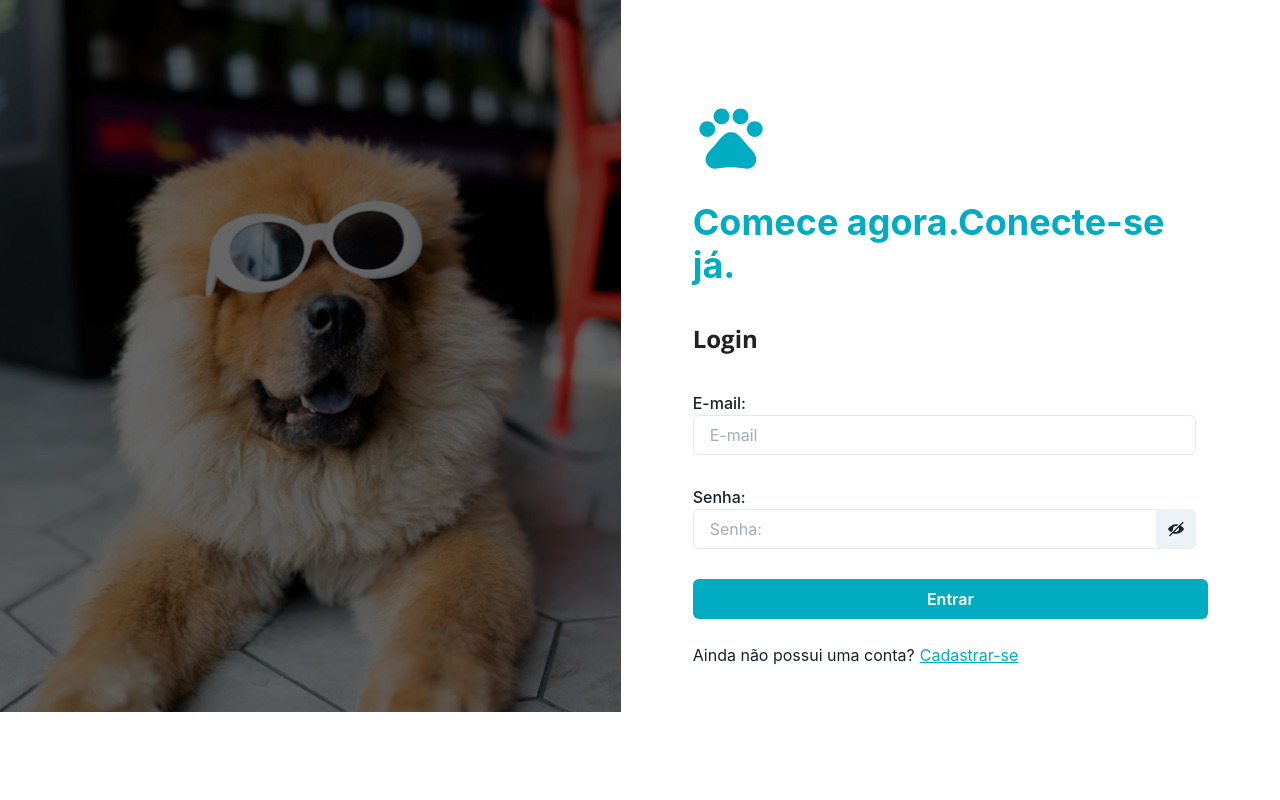
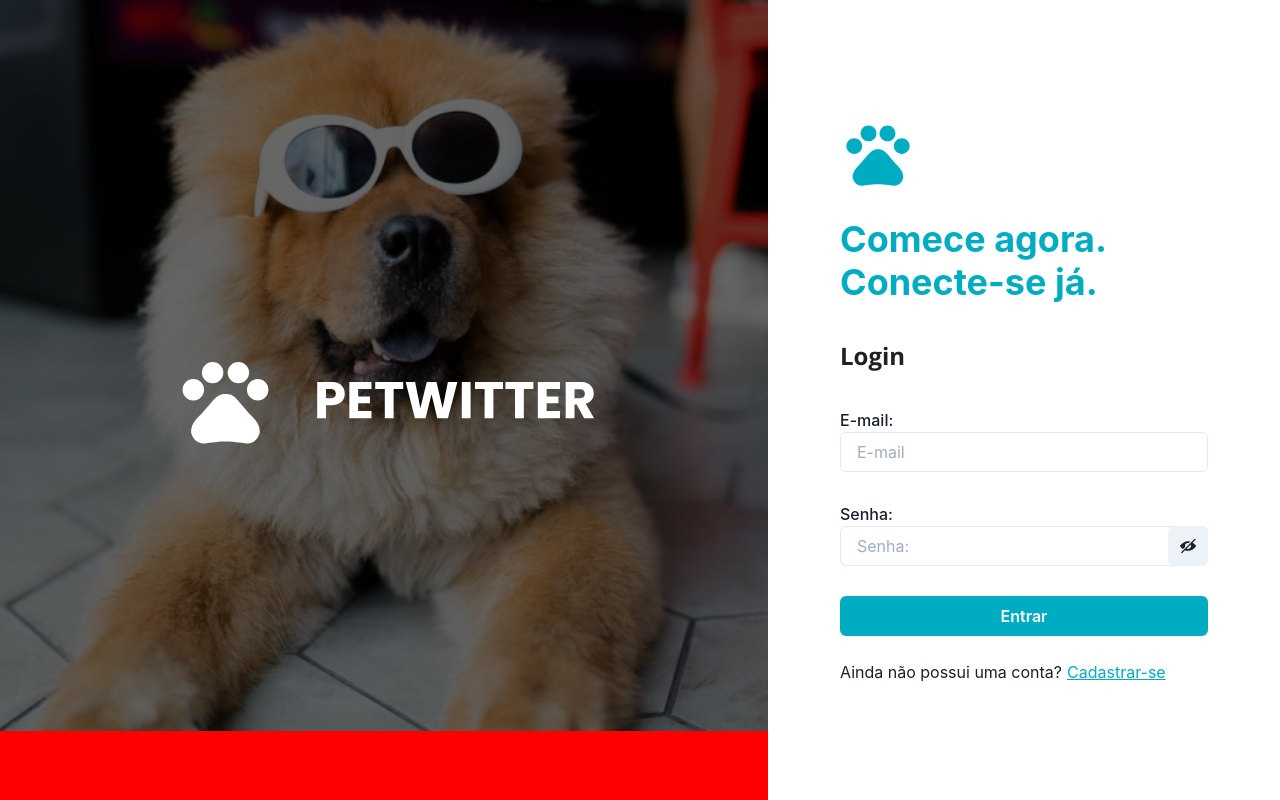
Before and after one commit to CarlosHenrique2/Front_React17_petTwitter_Otterwise, a React (Create React App) app: page /login in a window 1280 px wide. Built offline with nearby package versions, Linux system fonts and the light colour scheme; no server answers.

Commit message:
refactoring Acess Desktop

```diff
--- a/src/components/Form/Login/index.js
+++ b/src/components/Form/Login/index.js
@@ -61,7 +61,7 @@ const Login = () => {
     <Box textAlign="start" w="full">
       <form onSubmit={handleSubmit(onSubmit)}>
         <FormControl /* paddingX="72px" */>
-          <FormLabel paddingBottom="22px" htmlFor="email">
+          <FormLabel w="full" paddingBottom="22px" htmlFor="email">
             E-mail:
             <Input
               {...register("email")}
@@ -73,7 +73,7 @@ const Login = () => {
               placeholder="E-mail"
             />
           </FormLabel>
-          <FormLabel paddingBottom="22px" htmlFor="password">
+          <FormLabel w="full" paddingBottom="22px" htmlFor="password">
             Senha:
             <InputGroup>
               <Input
--- a/src/components/Form/Postsform/index.js
+++ b/src/components/Form/Postsform/index.js
@@ -75,7 +75,7 @@ const Postsform = (props) => {
                 w="600px"
                 {...register("text")}
                 type={Date.now()}
-                onChange={(e) => setValue(e.target.value.length)}
+                onChange={(e) => setValue(e.target.value)}
                 isInvalid={value > 140}
               />
             </FormLabel>
--- a/src/pages/Access/index.js
+++ b/src/pages/Access/index.js
@@ -2,6 +2,9 @@ import React from "react";
 
 import img00 from "../../assets/img/background.jpg";
 import img02 from "../../assets/img/background01.jpg";
+
+import pata from "../../assets/svg/pets.svg";
+import titulo from "../../assets/svg/PETWITTER.svg";
 
 import icon00 from "../../assets/svg/icon00.svg";
 import icon02 from "../../assets/svg/icon02.svg";
@@ -17,24 +20,58 @@ import { Box, Img, Heading, Text, HStack, Flex, Link } from "@chakra-ui/react";
 function Access() {
   return (
     <>
-      <Flex>
       <div className="profile-desktop">
-          <Box display="flex" alignItems="center">
+        <Flex w="full" h="100vh">
+          <Box
+            position="relative"
+            backgroundColor="red"
+            overflow="hidden"
+            display="flex"
+            alignItems="center"
+            justifyContent="center"
+            w="60%"
+          >
+            <img
+              style={{
+                position: "absolute",
+                left: "0",
+                top: "-150px",
+                width: "100%",
+                objectFit: "cover",
+                objectPosition: "bottom",
+                zIndex: "0",
+              }}
+              src={img02}
+            />
+            <Flex gap="40px" zIndex="100">
+              <Img src={pata} />
+              <Img src={titulo} />
+            </Flex>
+          </Box>
+
+          <Box
+            display="flex"
+            alignItems="center"
+            justifyContent="center"
+            flexDirection="column"
+            paddingX="72px"
+            h="100vh"
+            w="40%"
+          >
+            <Box w="full">
               <Box>
-              <Img src={img02} />
-              <Img src={icon00} />
-            </Box>
-            <Box>
-              <Box paddingX="72px">
+                <Box /* paddingX="72px" */>
                   <HStack>
                     <Img src={icon06} />
                   </HStack>
                   <Heading display="flex" marginTop="26px" color="#00ACC1">
-                  Comece agora.Conecte-se já.
+                    Comece agora.
+                    <br /> Conecte-se já.
                   </Heading>
                 </Box>
+              </Box>
 
-              <Box paddingX="72px">
+              <Box /* paddingX="72px" */>
                 <Heading
                   marginY="32px"
                   fontFamily="Open Sans"
@@ -45,7 +82,7 @@ function Access() {
                 >
                   Login
                 </Heading>
-                <Box w="full">
+                <Box sx={{ width: "100%" }}>
                   <Login />
                 </Box>
                 <Box>
@@ -64,8 +101,8 @@ function Access() {
               </Box>
             </Box>
           </Box>
+        </Flex>
       </div>
-      </Flex>
 
       {/*  divisão */}
 
```
Also changed, not shown: src/assets/svg/PETWITTER.svg (added), src/assets/svg/pets.svg (added). Lines whose indentation alone changed are shown as unchanged.
